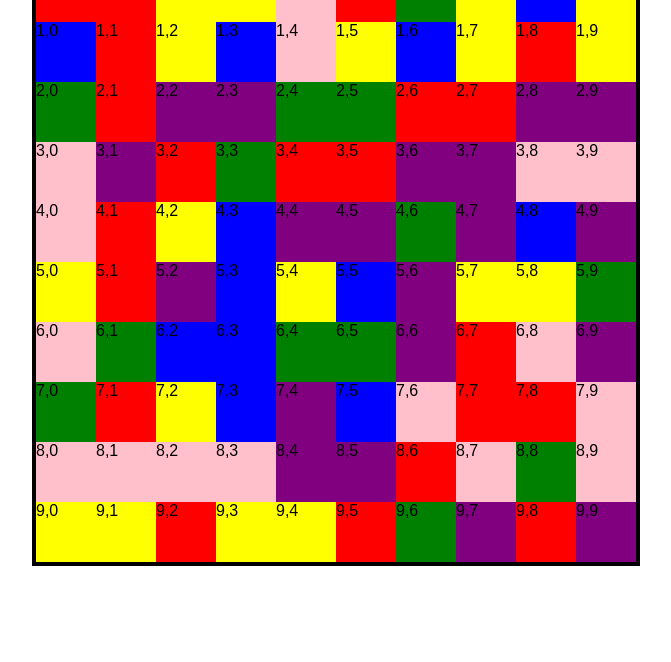
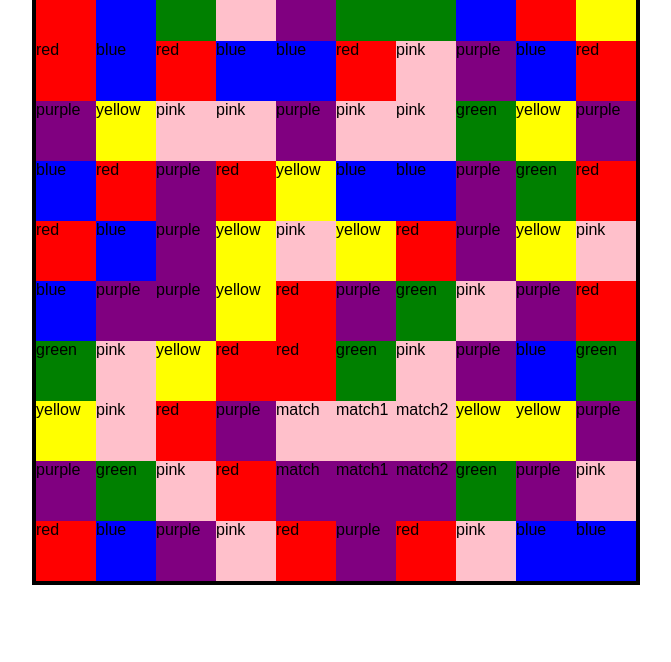
Before and after one commit to RajathaDH/Matching-Game, a plain HTML site: page index.html in a window 1280 px wide. Shown: the part 138-800 px from the top of the page, without its empty margins (304-975 px from the left). Drawn offline with Linux system fonts and the light colour scheme.

Commit message:
Add row match checking function

```diff
--- a/index.html
+++ b/index.html
@@ -10,6 +10,7 @@
 </head>
 <body>
     <main>
+        <div class="score-container"><p>Score: <span id="scoreValue">0</span></p></div>
         <div id="gameBoard" class="game-board"></div>
     </main>
 </body>
--- a/main.js
+++ b/main.js
@@ -11,38 +11,114 @@ const COLOURS = [
 ];
 
 const gameState = {
-    gameBoard: []
+    gameBoard: [],
+    checkMatchChanges: false
 };
 
 function main() {
+
     createBoard();
+    drawBoard();
 
     console.log(gameState.gameBoard);
+
+    checkMatches();
 }
 
 main();
 
 function createBoard() {
+
     gameState.gameBoard = [];
 
     for (let i = 0; i < BOARD_SIZE; i++) {
         const row = [];
 
         for (let j = 0; j < BOARD_SIZE; j++) {
-            row.push(`${i},${j}`);
+            const randomColour = COLOURS[Math.floor(Math.random() * COLOURS.length)];
+            row.push(randomColour);
         }
 
         gameState.gameBoard.push(row);
     }
+}
+
+function drawBoard() {
 
     gameState.gameBoard.forEach((row, i) => {
         row.forEach((value, j) => {
             const div = document.createElement('div');
             div.setAttribute('draggable', true);
+            div.setAttribute('data-id', `square:${i},${j}`);
             div.classList.add('square');
-            div.style.background = COLOURS[Math.floor(Math.random() * COLOURS.length)];
+            div.style.background = value;
             div.innerText = value;
             gameBoardElement.appendChild(div);
         });
     });
 }
+
+function checkMatches(minMatchCount = 3) {
+
+    console.log('checking rows');
+
+    const rowMatches = getRowMatches();
+
+    console.log(rowMatches);
+}
+
+function getRowMatches(minMatchCount = 3) {
+
+    const rowMatches = [];
+
+    rowLoop: for (let r = 0; r < gameState.gameBoard.length; r++) {
+        const row = gameState.gameBoard[r];
+
+        let matchEnd = 0;
+
+        colLoop: for (let c = 0; c < row.length; c++) {
+            // check if current column was already checked by previous matching
+            // skip until last column matched if found
+            // this will avoid matching smaller numbers matches if higher number match was found
+            if (c < matchEnd) {
+                continue;
+            }
+
+            const matchStart = c;
+            let matchCount = 1;
+
+            // iterate through
+            matchCountLoop: while (row[matchStart] == row[matchStart + matchCount]) {
+                matchCount++;
+            }
+
+            // subtract 1 to get index of match end
+            matchEnd = matchStart + matchCount - 1;
+
+            if (matchCount >= minMatchCount) {
+                const matchDetails = {
+                    row: r,
+                    colStart: matchStart,
+                    colEnd: matchEnd,
+                    matchCount
+                };
+                rowMatches.push(matchDetails);
+            }
+
+            const currentColour = row[c];
+            const nextEle = row[c+1];
+            const nextNextEle = row[c+2];
+
+            if (currentColour == nextEle && currentColour == nextNextEle) {
+                const ele = gameBoardElement.querySelector(`[data-id='square:${r},${c}']`);
+                ele.innerText = 'match';
+                const ele1 = gameBoardElement.querySelector(`[data-id='square:${r},${c+1}']`);
+                ele1.innerText = 'match1';
+                const ele2 = gameBoardElement.querySelector(`[data-id='square:${r},${c+2}']`);
+                ele2.innerText = 'match2';
+            }
+        }
+    }
+
+    return rowMatches;
+}
--- a/styles.css
+++ b/styles.css
@@ -14,6 +14,7 @@ main {
     width: 100%;
     height: 100%;
     display: flex;
+    flex-direction: column;
     justify-content: center;
     align-items: center;
 }
@@ -30,3 +31,7 @@ main {
     width: 10%;
     height: 10%;
 }
+
+.score-container {
+    font-size: 2rem;
+}
```
